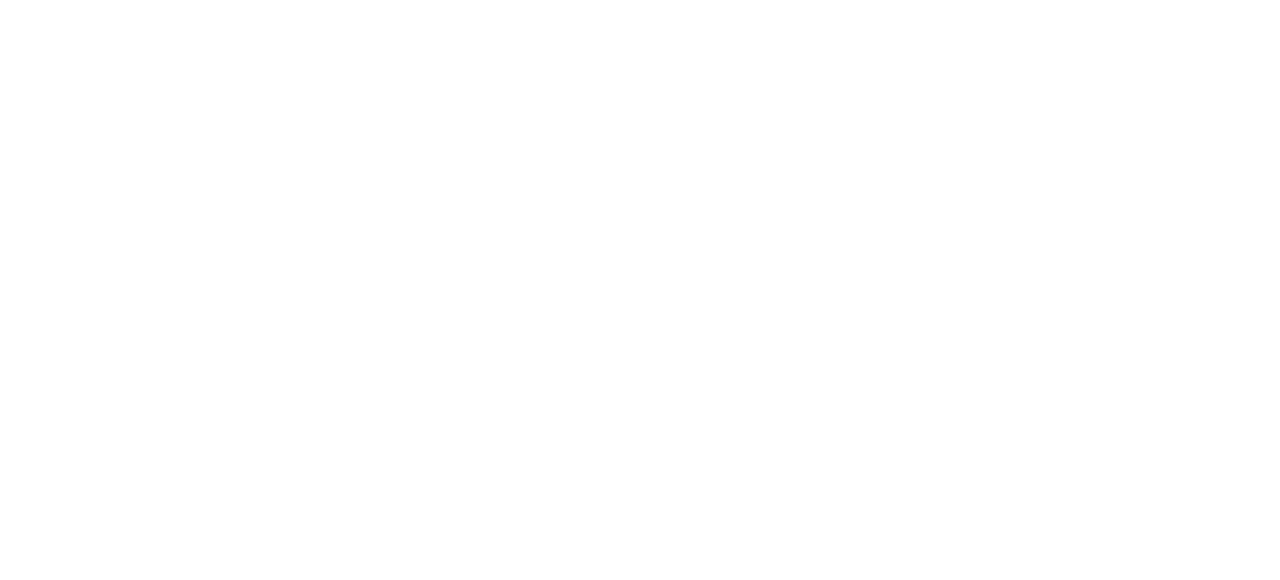
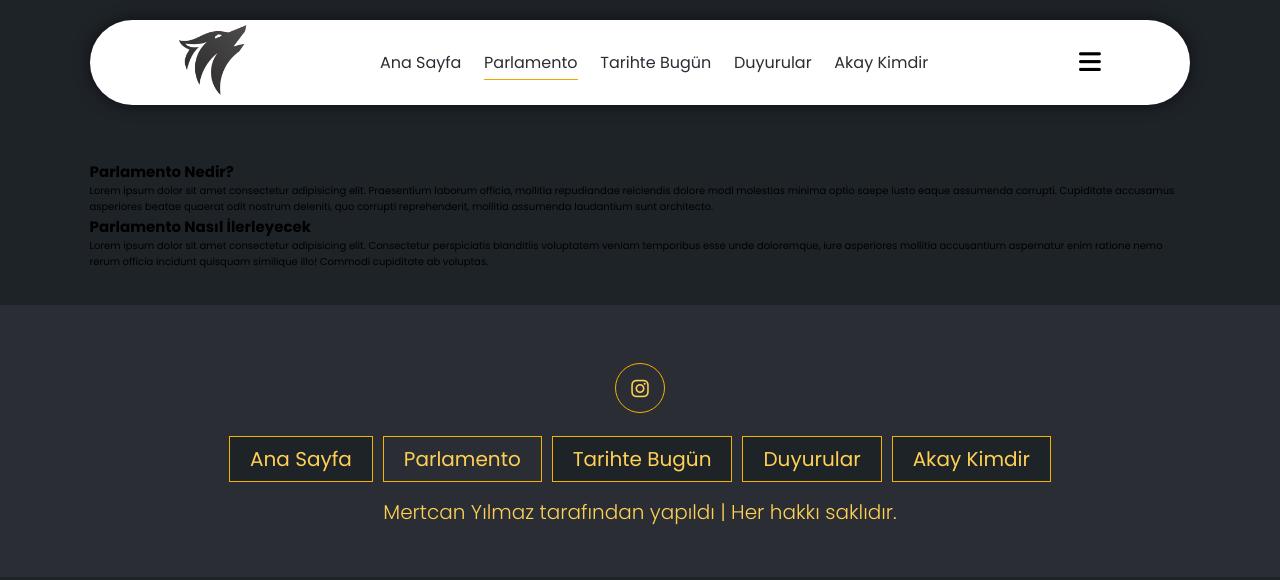
Before and after one commit to mertcanyilmaz0/akay-web-site, a plain HTML site: page html/parlamento.html in a window 1280 px wide. Drawn offline with Linux system fonts and the light colour scheme.

Commit message:
parlamento.html dosyası yazıldı

```diff
--- a/html/duyurular.html
+++ b/html/duyurular.html
@@ -72,5 +72,6 @@
             </div>
         </footer>
       <!-- Footer Section End -->
+       <script src="../js/script.js"></script>
 </body>
 </html>
--- a/html/parlamento.html
+++ b/html/parlamento.html
@@ -0,0 +1,61 @@
+<!DOCTYPE html>
+<html lang="en">
+<head>
+    <meta charset="UTF-8">
+    <meta name="viewport" content="width=device-width, initial-scale=1.0">
+    <title>Akay Tarih Kulubü-Parlamento</title>
+    <link rel="stylesheet" href="https://cdnjs.cloudflare.com/ajax/libs/font-awesome/6.7.1/css/all.min.css"
+    integrity="sha512-5Hs3dF2AEPkpNAR7UiOHba+lRSJNeM2ECkwxUIxC1Q/FLycGTbNapWXB4tP889k5T5Ju8fs4b1P5z/iB4nMfSQ=="
+    crossorigin="anonymous" referrerpolicy="no-referrer" />
+    <link rel="stylesheet" href="../css/style.css">
+    <link rel="icon" href="../img/kurt-removebg-preview.png" type="image/x-icon">
+</head>
+<body>
+            <!-- Header Section Start -->
+            <header class="header">
+                <a href="index.html" class="logo">
+                    <img src="../img/kurt-removebg-preview.png" alt="akay-logo">
+                </a>
+                    <nav class="navbar active">
+                        <a href="index.html">Ana Sayfa</a>
+                        <a href="parlamento.html" class="active">Parlamento</a>
+                        <a href="tarih.html">Tarihte Bugün</a>
+                        <a href="duyurular.html">Duyurular</a>
+                        <a href="akay.html" >Akay Kimdir</a>
+                    </nav>
+                    <div class="buttons">
+                        <button id="menu-btn">
+                            <i class="fas fa-bars"></i>
+                        </button>
+                    </div>
+             </header>
+            <!-- Header Section End -->
+             <!-- Parlamento Section Start -->
+              <section class="parlamento">
+                <div class="baslangic">
+                    <h2>Parlamento Nedir?</h2>
+                    <p>Lorem ipsum dolor sit amet consectetur adipisicing elit. Praesentium laborum officia, mollitia repudiandae reiciendis dolore modi molestias minima optio saepe iusto eaque assumenda corrupti. Cupiditate accusamus asperiores beatae quaerat odit nostrum deleniti, quo corrupti reprehenderit, mollitia assumenda laudantium sunt architecto.</p>
+                    <h2>Parlamento Nasıl İlerleyecek</h2>
+                    <p>Lorem ipsum dolor sit amet consectetur adipisicing elit. Consectetur perspiciatis blanditiis voluptatem veniam temporibus esse unde doloremque, iure asperiores mollitia accusantium aspernatur enim ratione nemo rerum officia incidunt quisquam similique illo! Commodi cupiditate ab voluptas.</p>
+                </div>
+              </section>
+             <!-- Parlamento Section End -->
+                              <!-- Footer Section Start -->
+        <footer class="footer">
+            <div class="share">
+                <a href="https://www.instagram.com/akayhistoryclub/" class="fab fa-instagram"></a>
+            </div>
+            <div class="links">
+                <a href="index.html">Ana Sayfa</a>
+                <a href="parlamento.html" class="active">Parlamento</a>
+                <a href="tarih.html">Tarihte Bugün</a>
+                <a href="duyurular.html">Duyurular</a>
+                <a href="akay.html">Akay Kimdir</a>
+            </div>
+            <div class="credit">
+                <span>Mertcan Yılmaz</span> tarafından yapıldı | Her hakkı saklıdır.
+            </div>
+        </footer>
+      <!-- Footer Section End -->
+</body>
+</html>
```
